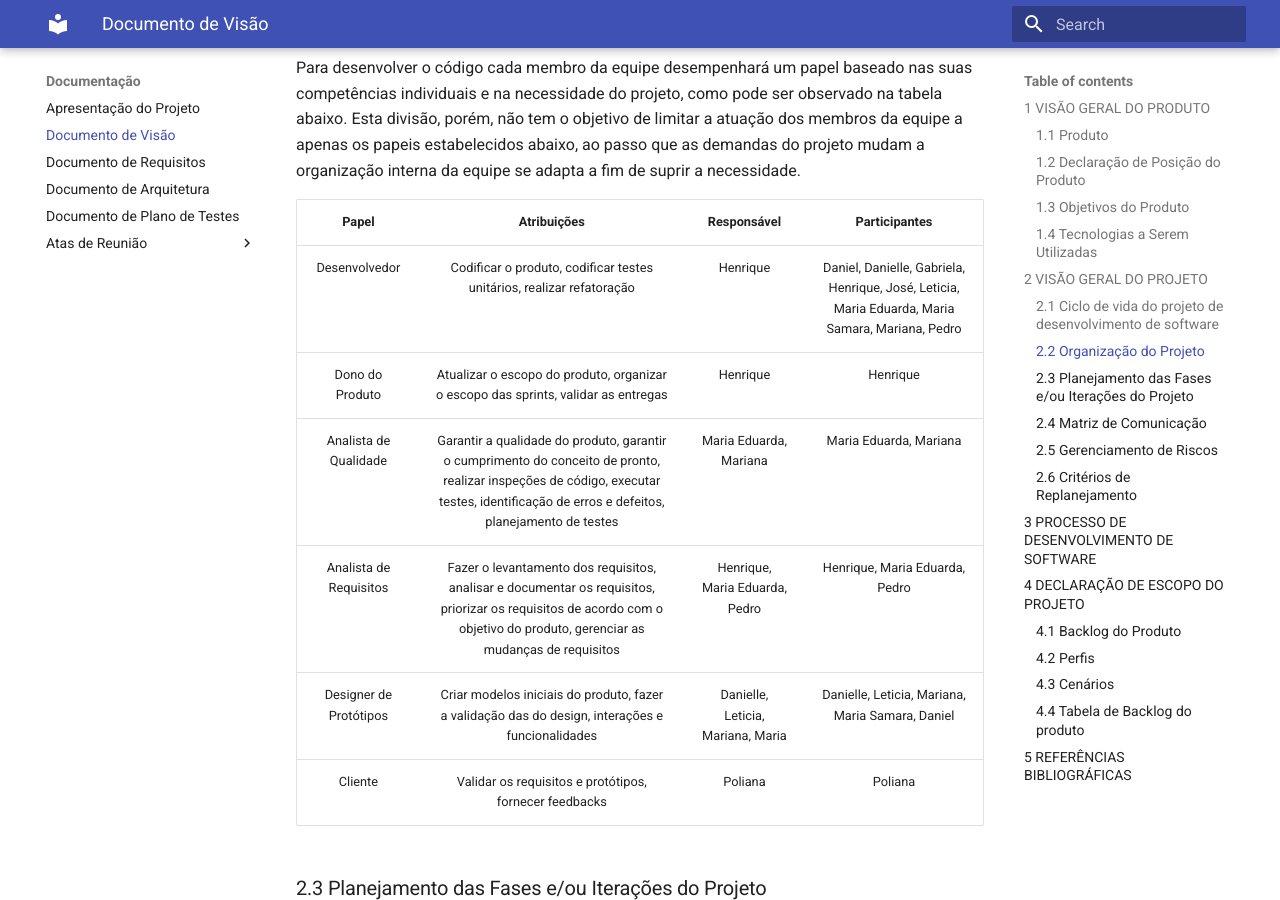
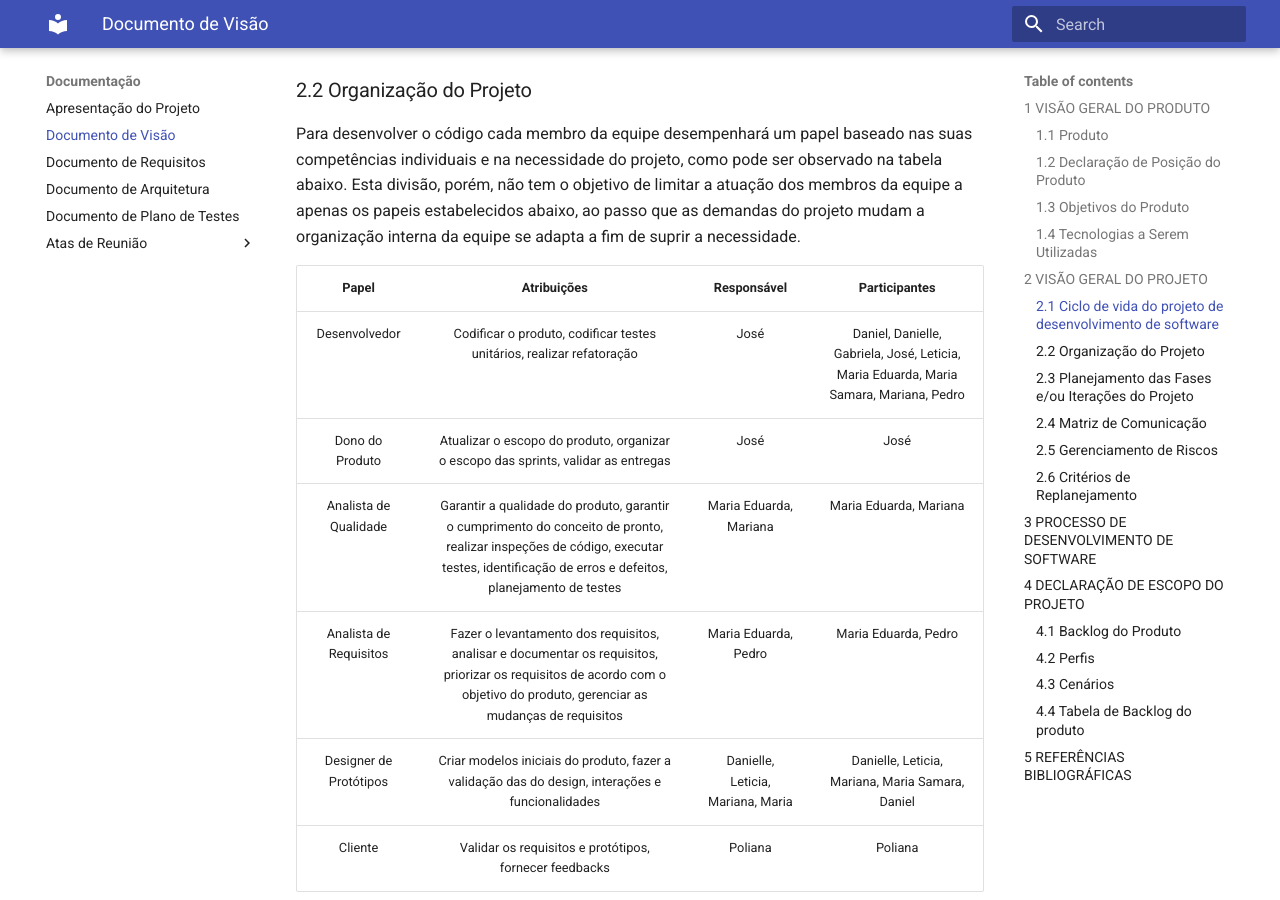
Before and after one commit to JAugustoM/Gestao-Catavento, an MkDocs documentation site: the page built from docs/documento-visao/documento-visao.md, in a window 1280 px wide and 900 px high, scrolled down 4861 px. Built offline with MkDocs 1.6.1 and Material for MkDocs 9.7.7, drawn with Linux system fonts in a browser that asks for light colours; some of the changed text lies outside the part shown.

Commit message:
[DOCS] Atualização do documento de visão

```diff
--- a/docs/documento-visao/documento-visao.md
+++ b/docs/documento-visao/documento-visao.md
@@ -13,6 +13,7 @@
 | 0.9 | 02/12/2024 | Escrita final dos tópicos “matriz de comunicação”, “gerenciamento de riscos” e “critérios de replanejamento”. | Maria Eduarda e  Mariana Pereira |
 | 1.0 | 02/12/2024 | Revisão final para entrega | Henrique Bernardes |
 | 1.1 | 06/12/2024 | Adaptação do backlog das sprints 2, 3 e 4 de acordo com as demandas relacionadas a refatoração do código de acordo com a arquitetura | Henrique Bernardes |
+| 1.2 | 10/12/2024 | Revisão da tabela de organização da equipe e retificação feita sobre a matriz de comunicação | José Augusto |
 
 ## 1 VISÃO GERAL DO PRODUTO
 
@@ -82,10 +83,10 @@ Para desenvolver o código cada membro da equipe desempenhará um papel baseado
 
 | Papel         | Atribuições    | Responsável   | Participantes |
 | :-----------: | :------------: | :-----------: | :-----------: |
-| Desenvolvedor | Codificar o produto, codificar testes unitários, realizar refatoração | Henrique | Daniel, Danielle, Gabriela, Henrique, José, Leticia, Maria Eduarda, Maria Samara, Mariana, Pedro |
-| Dono do Produto | Atualizar o escopo do produto, organizar o escopo das sprints, validar as entregas | Henrique | Henrique |
+| Desenvolvedor | Codificar o produto, codificar testes unitários, realizar refatoração | José | Daniel, Danielle, Gabriela, José, Leticia, Maria Eduarda, Maria Samara, Mariana, Pedro |
+| Dono do Produto | Atualizar o escopo do produto, organizar o escopo das sprints, validar as entregas | José | José |
 | Analista de Qualidade | Garantir a qualidade do produto, garantir o cumprimento do conceito de pronto, realizar inspeções de código, executar testes, identificação de erros e defeitos, planejamento de testes | Maria Eduarda, Mariana | Maria Eduarda, Mariana |
-| Analista de Requisitos | Fazer o levantamento dos requisitos, analisar e documentar os requisitos, priorizar os requisitos de acordo com o objetivo do produto, gerenciar as mudanças de requisitos  | Henrique, Maria Eduarda, Pedro | Henrique, Maria Eduarda, Pedro |
+| Analista de Requisitos | Fazer o levantamento dos requisitos, analisar e documentar os requisitos, priorizar os requisitos de acordo com o objetivo do produto, gerenciar as mudanças de requisitos  | Maria Eduarda, Pedro | Maria Eduarda, Pedro |
 | Designer de Protótipos | Criar modelos iniciais do produto, fazer a validação das do design, interações e funcionalidades  | Danielle, Leticia, Mariana, Maria | Danielle, Leticia, Mariana, Maria Samara, Daniel |
 | Cliente | Validar os requisitos e protótipos, fornecer feedbacks | Poliana | Poliana |
 
```
Also changed, not shown: other parts of docs/documento-visao/documento-visao.md (+2 -0 lines).
